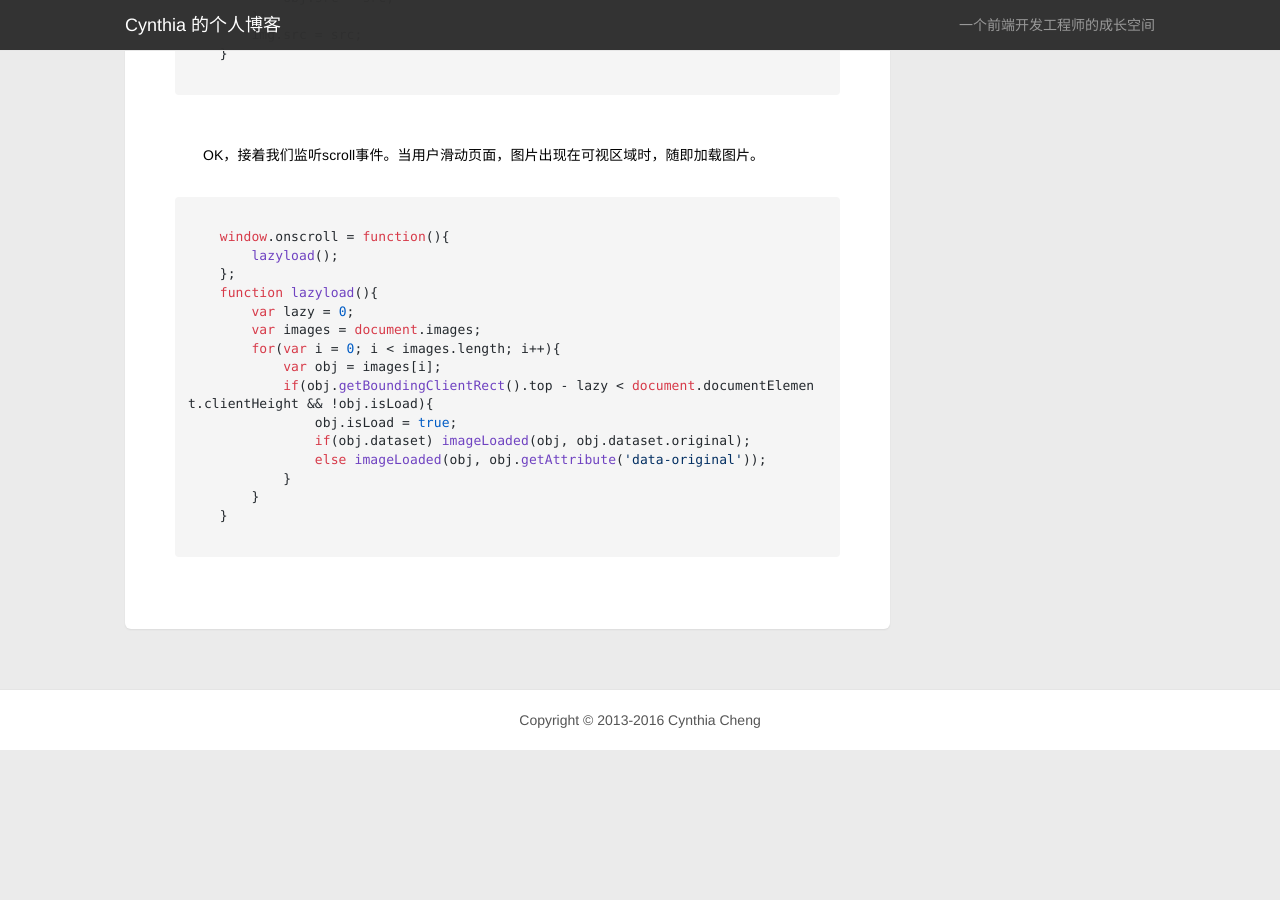
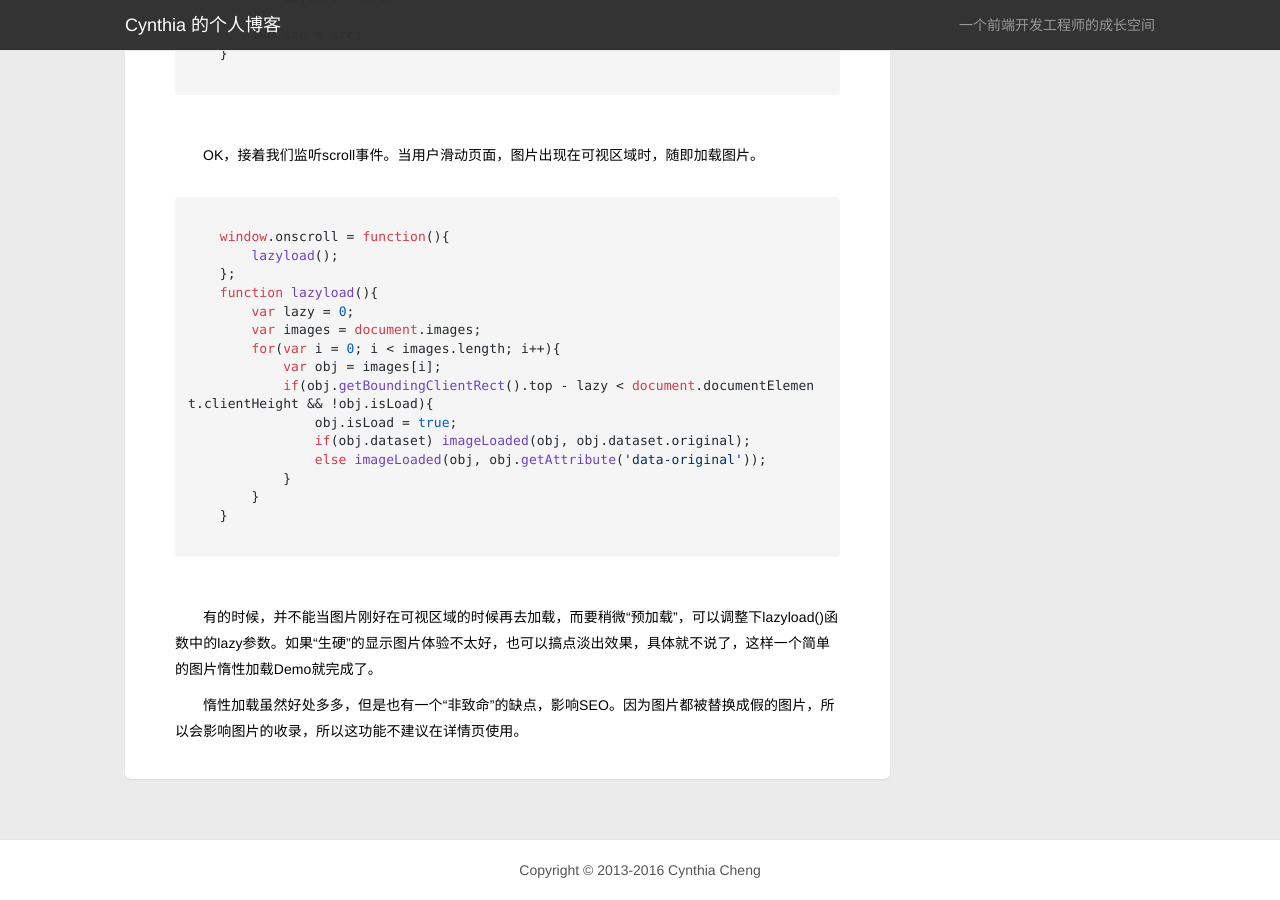
Before and after one commit to ChengYiFan/Blog, a Jekyll site: the page built from _posts/2014-06-06-the-lazy-loading-of-pictures.html, in a window 1280 px wide and 900 px high, scrolled down 2261 px. Built offline with Jekyll 4.4.1, drawn with Linux system fonts in a browser that asks for light colours; nearby versions of some CDN libraries; Markdown is read by kramdown in place of the engine named in the settings; before the commit the page ends 3011 px from its top, so only the background shows below that.

Commit message:
update posts

```diff
--- a/_posts/2014-06-06-the-lazy-loading-of-pictures.html
+++ b/_posts/2014-06-06-the-lazy-loading-of-pictures.html
@@ -116,4 +116,6 @@ excerpt: 图片的惰性加载是啥意思？为什么要用它？当我们页
     }
     </code>
     </pre>
+    <p>&nbsp;&nbsp;&nbsp;&nbsp;&nbsp;&nbsp;&nbsp;有的时候，并不能当图片刚好在可视区域的时候再去加载，而要稍微“预加载”，可以调整下lazyload()函数中的lazy参数。如果“生硬”的显示图片体验不太好，也可以搞点淡出效果，具体就不说了，这样一个简单的图片惰性加载Demo就完成了。</p>
+    <p>&nbsp;&nbsp;&nbsp;&nbsp;&nbsp;&nbsp;&nbsp;惰性加载虽然好处多多，但是也有一个“非致命”的缺点，影响SEO。因为图片都被替换成假的图片，所以会影响图片的收录，所以这功能不建议在详情页使用。</p>
 </article>
```
